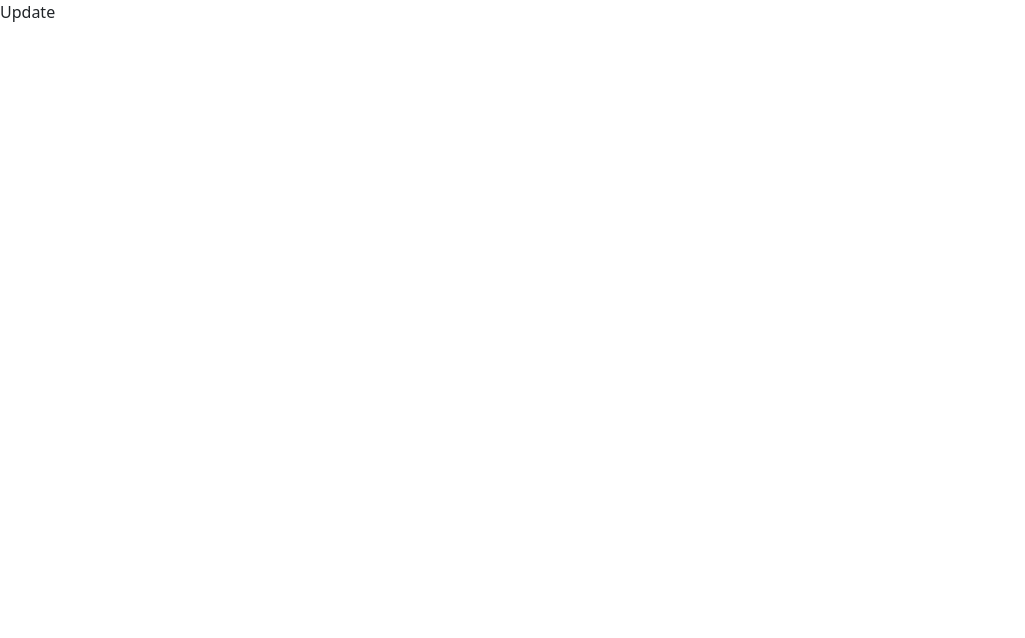
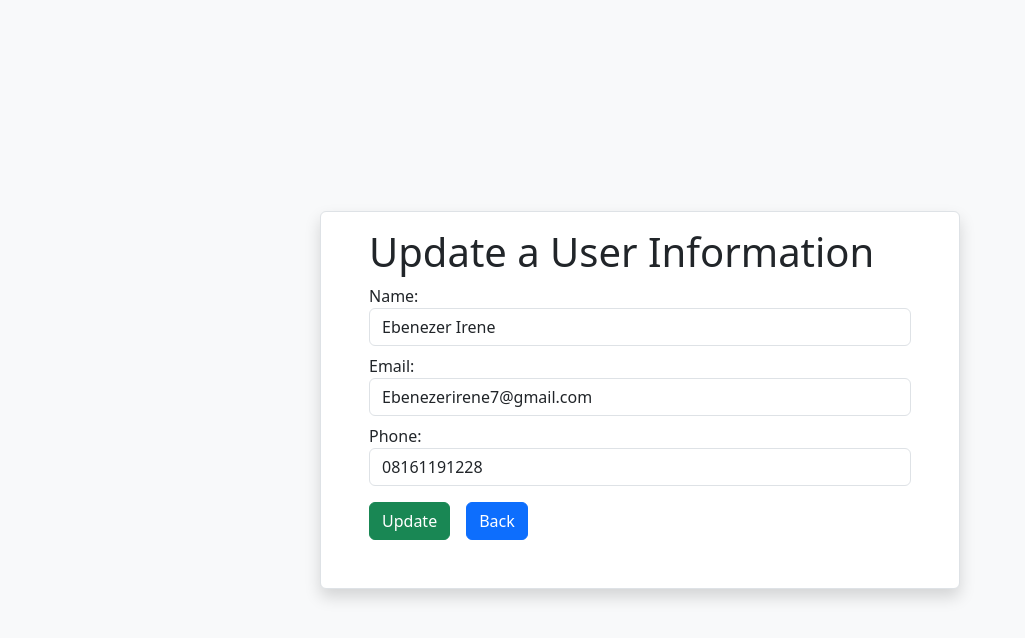
Before and after one commit to 1etecHub/react-crud, a React (Create React App) app: page /update/1 in a window 1280 px wide. Shown: the top 638 px of the page, without its empty margins (0-1025 px from the left). Built offline with nearby package versions, Linux system fonts and the light colour scheme; data requests are answered from the project's data file.

Commit message:
implemented the update component

```diff
--- a/db.json
+++ b/db.json
@@ -10,42 +10,36 @@
     },
     {
       "id": "2",
-      "name": "Maurice Irene",
-      "username": "wiz-maurice",
-      "email": "jy@gmail.com",
-      "phone": "090353547282",
-      "website": "https://github.com/1etechub"
+      "name": "Engineer Zara",
+      "email": "zara@mail.com",
+      "phone": "123445667"
     },
     {
       "id": "3",
-      "name": "Joy Okoduwa",
-      "username": "zara",
-      "email": "zara@gmail.com",
-      "phone": "0904535732",
-      "website": "https://github.com/1etechub"
+      "name": "Adaora",
+      "email": "adaora@mail.com",
+      "phone": "45425425436"
     },
     {
       "id": "4",
       "name": "Abi Joel",
       "username": "abi",
       "email": "abi@mail.com",
-      "phone": "Ebenezer Irene",
+      "phone": "342553665465",
       "website": "https://github.com/1etechub"
     },
     {
       "id": "5",
-      "name": "Joy Okoduwa",
-      "username": "zara",
-      "email": "Ebenezer Irene",
-      "phone": "Ebenezer Irene",
-      "website": "https://github.com/1etechub"
+      "name": "rita queen",
+      "email": "queenrita@mail.com",
+      "phone": "25245345435"
     },
     {
       "id": "6",
       "name": "Joy Okoduwa",
       "username": "zara",
-      "email": "Ebenezer Irene",
-      "phone": "Ebenezer Irene",
+      "email": "jy@mail.com",
+      "phone": "4233252545",
       "website": "https://github.com/1etechub"
     },
     {
@@ -92,7 +86,7 @@
       "id": "5845",
       "name": "123455678",
       "email": "ebaby@mail.com",
-      "phone": ""
+      "phone": "433665465464"
     },
     {
       "id": "af3d",
--- a/src/components/Home.jsx
+++ b/src/components/Home.jsx
@@ -42,7 +42,7 @@ export const Home = () => {
                   <td>{d.phone}</td>
                   <td>
                     <Link to={`/read/${d.id}`} className='btn btn-sm btn-info me-2'>Read</Link>
-                    <Link className='btn btn-sm btn-primary me-2'>Edit</Link>
+                    <Link to={`/update/${d.id}`} className='btn btn-sm btn-primary me-2'>Edit</Link>
                     <Link className='btn btn-sm btn-danger'>Delete</Link>
                   </td>
 
--- a/src/components/Update.jsx
+++ b/src/components/Update.jsx
@@ -1,7 +1,86 @@
-import React from 'react'
+import React from "react";
+import { Link, useNavigate, useParams } from "react-router-dom";
+import { useState, useEffect } from "react";
+import axios from "axios";
 
 export const Update = () => {
+  //const [data, setData] = useState([]);
+  const { id } = useParams();
+
+  const [values, setValues] = useState({
+    name: "",
+    email: "",
+    phone: "",
+  });
+
+  const navigate = useNavigate();
+
+  useEffect(() => {
+    axios
+      .get(`http://localhost:8000/data/${id}`)
+      .then((res) => {
+        setValues(res.data);
+      })
+      .catch((err) => console.log(err));
+  }, []);
+
+  const handleUpdate = (event) => {
+    event.preventDefault();
+    axios
+      .put(`http://localhost:8000/data/${id}`, values)
+      .then((res) => {
+        navigate("/");
+      })
+      .catch((err) => console.log(err));
+  };
+
   return (
-    <div>Update</div>
-  )
-}
+    <div className="d-flex w-100 vh-100 justify-content-center align-items-center bg-light">
+      <div className="w-50 border bg-white shadow px-5 pt-3 pb-5 rounded">
+        <h1>Update a User Information</h1>
+        <form onSubmit={handleUpdate}>
+          <div className="mb-2">
+            <label htmlFor="name">Name:</label>
+            <input
+              type="text"
+              name="name"
+              className="form-control"
+              placeholder="Enter Name"
+              value={values.name}
+              onChange={(e) => setValues({...values, name: e.target.value })}
+            />
+          </div>
+
+          <div className="mb-2">
+            <label htmlFor="email">Email:</label>
+            <input
+              type="email"
+              name="email"
+              className="form-control"
+              placeholder="Enter Email Address"
+              value={values.email}
+              onChange={(e) => setValues({...values, email: e.target.value })}
+            />
+          </div>
+
+          <div className="mb-3">
+            <label htmlFor="phone">Phone:</label>
+            <input
+              type="text"
+              name="phone"
+              className="form-control"
+              placeholder="Enter Phone Number"
+              value={values.phone}
+              onChange={(e) => setValues({...values, phone: e.target.value })}
+            />
+          </div>
+
+          <button className="btn btn-success">Update</button>
+          <Link to="/" className="btn btn-primary ms-3">
+            Back
+          </Link>
+        </form>
+      </div>
+    </div>
+  );
+};
```
